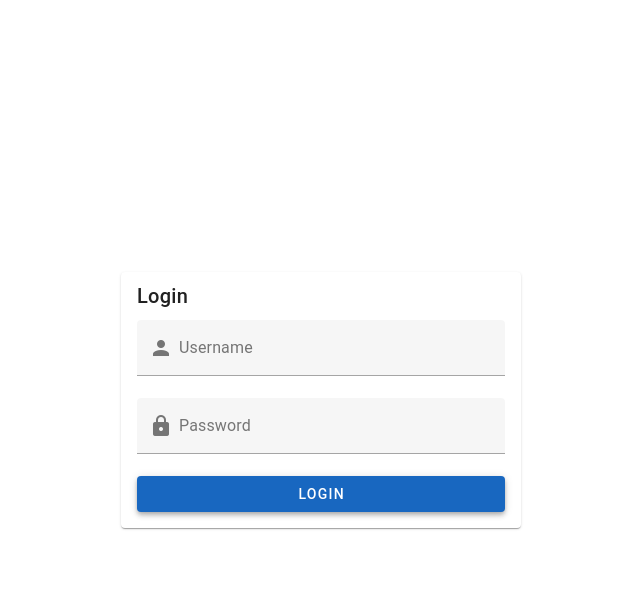
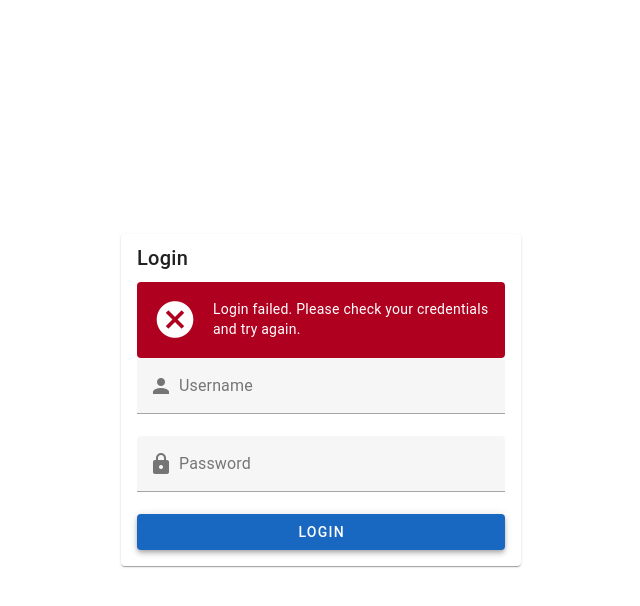
Before and after one commit to zlehman1/rescue-command-center, a Vue app in the folder vue-frontend/: page /login in a window 1280 px wide. Both pictures are taken after a click on the button "LOGIN". Shown: the top 606 px of the page, without its empty margins (319-959 px from the left). Built offline with nearby package versions, Linux system fonts and the light colour scheme; no server answers.

Commit message:
🎨 Added error message

```diff
--- a/vue-frontend/src/components/Login/Login.vue
+++ b/vue-frontend/src/components/Login/Login.vue
@@ -1,10 +1,14 @@
 <script setup>
 import { ref } from 'vue'
 import { useRouter } from 'vue-router'
-import { VTextField, VBtn, VCard, VCardText, VCardTitle, VContainer, VRow, VCol } from 'vuetify/components'
+import { VTextField, VBtn, VCard, VCardText, VCardTitle, VContainer, VRow, VCol, VAlert } from 'vuetify/components'
+import {useI18n} from "vue-i18n";
 
+const { t } = useI18n();
 const username = ref('')
 const password = ref('')
+const errorMessage = ref('')
+const showError = ref(false)
 const router = useRouter()
 
 const login = async () => {
@@ -23,7 +27,11 @@ const login = async () => {
     localStorage.setItem('jwt', token)
     router.push({ name: 'Home' })
   } catch (error) {
-    console.error('Error during login:', error)
+    errorMessage.value = t('loginError')
+    showError.value = true
+    setTimeout(() => {
+      showError.value = false
+    }, 10000)
   }
 }
 
@@ -37,6 +45,14 @@ const requiredRule = value => !!value || 'Required.'
         <v-card>
           <v-card-title>Login</v-card-title>
           <v-card-text>
+            <v-alert
+                v-if="showError"
+                type="error"
+                dismissible
+                prominent
+            >
+              {{ errorMessage }}
+            </v-alert>
             <v-text-field
                 label="Username"
                 v-model="username"
--- a/vue-frontend/src/locales/de.json
+++ b/vue-frontend/src/locales/de.json
@@ -8,5 +8,6 @@
   "emergencyFormTitle": "Einsatz erstellen",
   "emergencyDetailsTitle": "Einsatzdetails",
   "information": "Einsatzinformationen",
+  "loginError": "Anmeldung fehlgeschlagen. Bitte überprüfen Sie Ihre Anmeldedaten und versuchen Sie es erneut.",
   "mapTitle": "Karte"
 }
--- a/vue-frontend/src/locales/en.json
+++ b/vue-frontend/src/locales/en.json
@@ -3,10 +3,11 @@
   "communicatorPhoneNumber": "Phone number",
   "dashboardTitle": "Dashboard",
   "dispatcherUsername": "Dispatcher",
-  "emergencyCallState": "Status",
+  "emergencyCallState": "State",
   "emergencyDashboardTitle": "Emergency Overview",
   "emergencyFormTitle": "Create emergency",
   "emergencyDetailsTitle": "Emergency Details",
-  "information": "Einsatzinformationen",
+  "information": "Emergency information",
+  "loginError": "Login failed. Please check your credentials and try again.",
   "mapTitle": "Map"
 }
```
